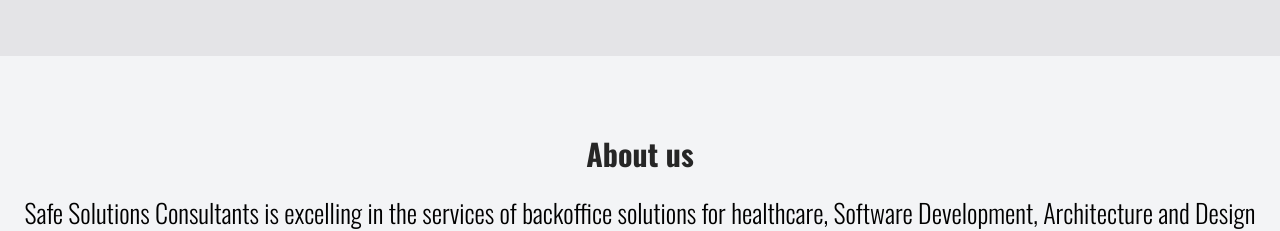
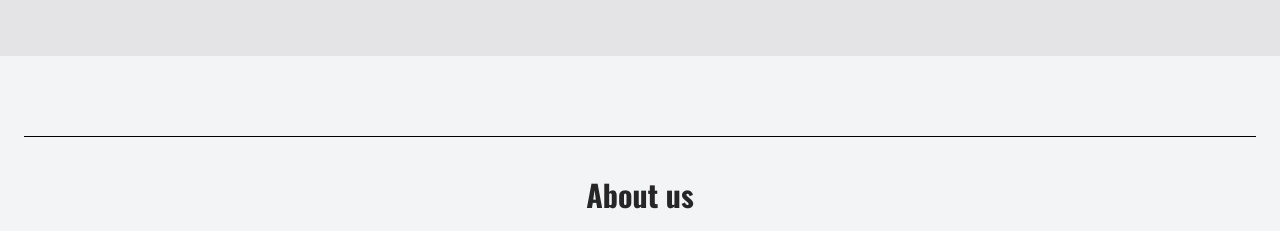
Before and after one commit to waseemarchiwiz/safesolutions-portfolio-webapp, a React (Vite) app: page / in a window 1280 px wide. Shown: the part 1640-1871 px from the top of the page. Built offline with nearby package versions, Linux system fonts and the light colour scheme.

Commit message:
background Section design change and add content

```diff
--- a/src/components/HomeComponents/AboutComp.jsx
+++ b/src/components/HomeComponents/AboutComp.jsx
@@ -4,6 +4,8 @@
   return (
     <div className="bg-gray-100 py-10  dark:bg-[#1f2937]">
       <div className="container mx-auto px-6">
+      <hr className="border-t-1 border-black  mt-10" />
+
         <div className="flex flex-col gap-4">
           <h1 className="text-3xl font-bold text-center text-neutral-800 dark:text-white mt-10">
             About us
```
